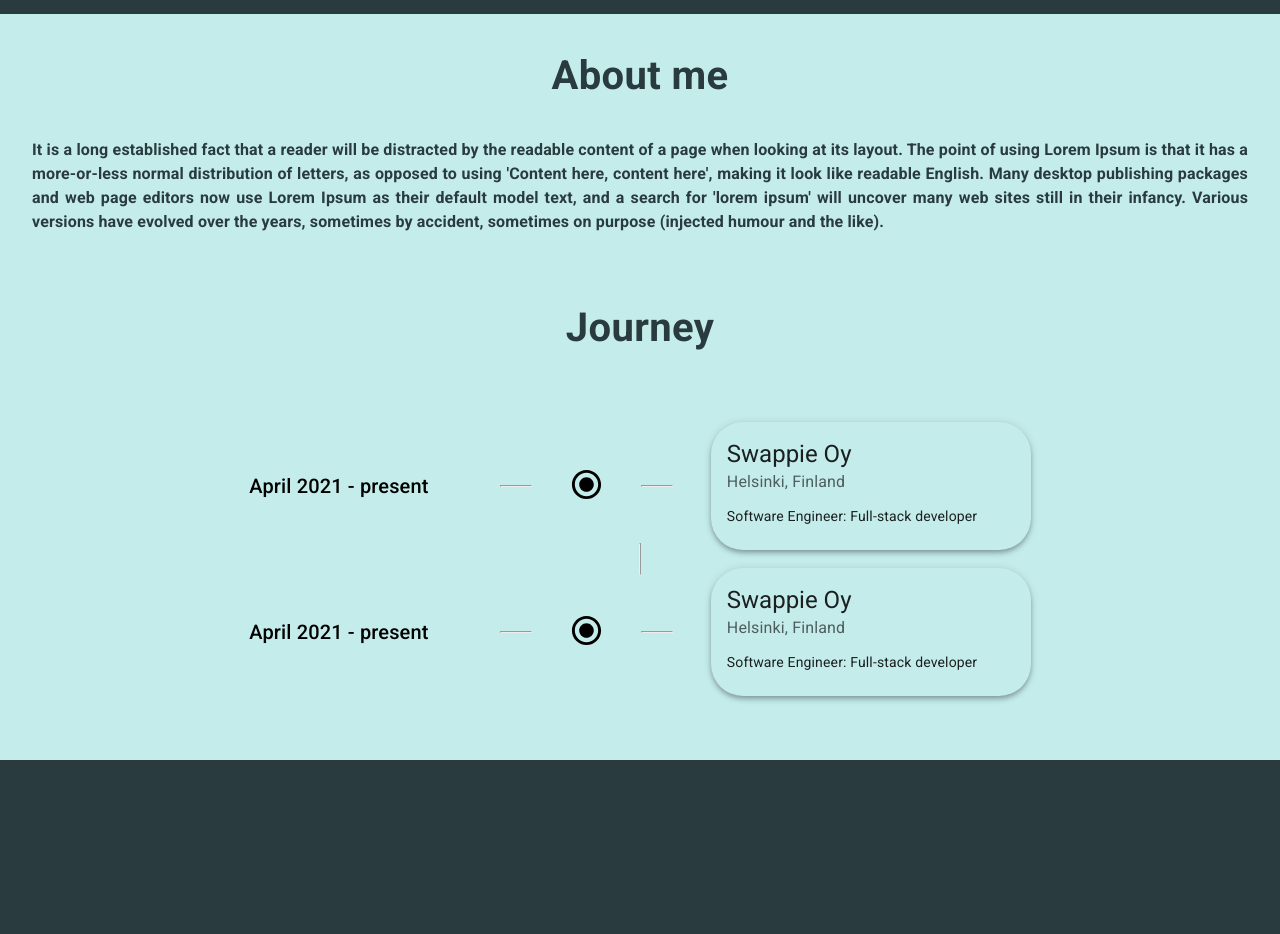
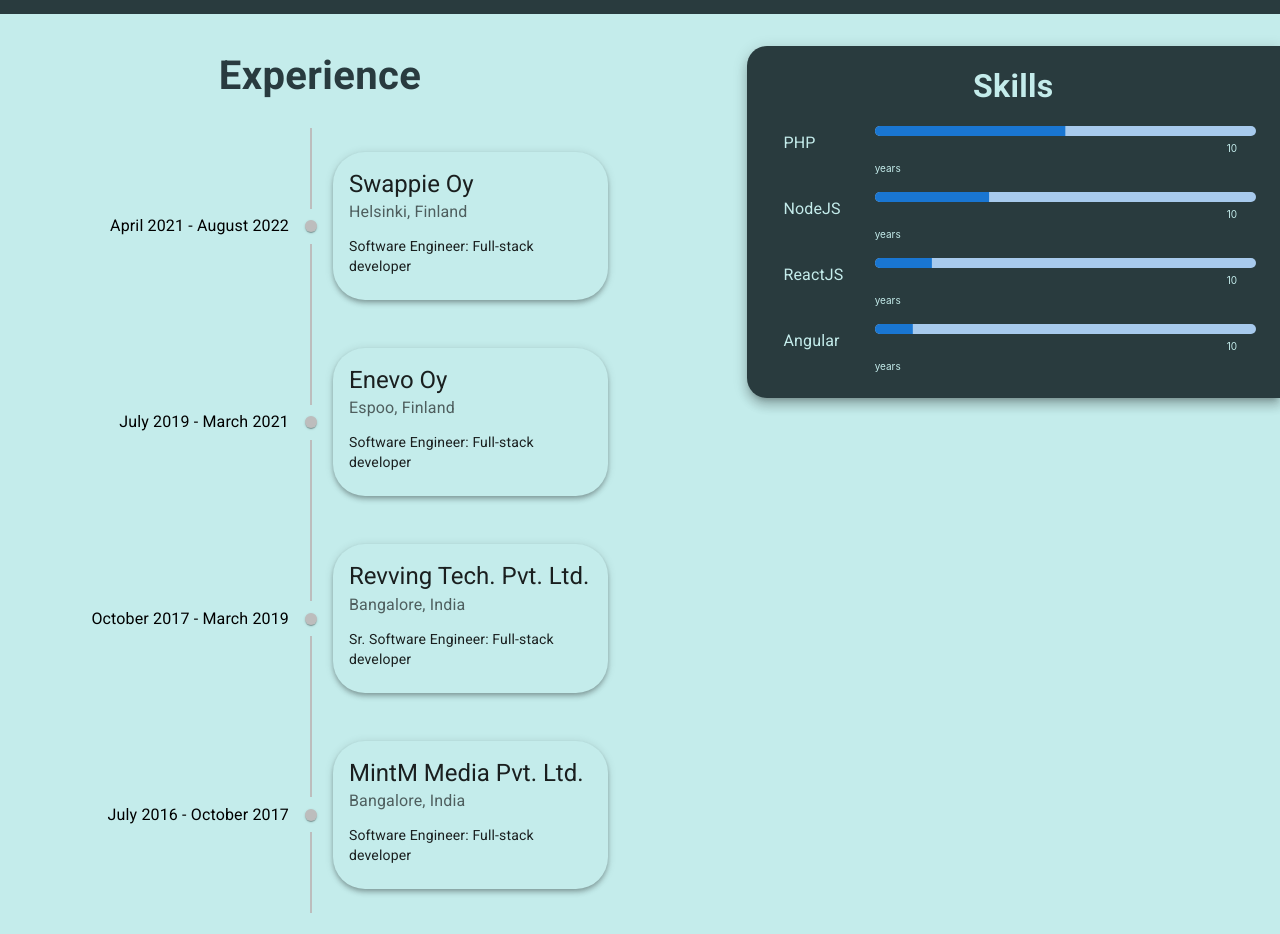
Before and after one commit to pkimtani/pkimtani.github.io, a React (Create React App) app: page / in a window 1280 px wide. Shown: the part 740-1674 px from the top of the page. Before the commit the page ends 1500 px from the top, so only its background shows below. Built offline with nearby package versions, Linux system fonts and the light colour scheme.

Commit message:
Drop about and journey for new design

```diff
--- a/package.json
+++ b/package.json
@@ -5,7 +5,8 @@
   "private": true,
   "dependencies": {
     "@mui/icons-material": "^5.8.2",
-    "@mui/material": "^5.7.0",
+    "@mui/lab": "^5.0.0-alpha.90",
+    "@mui/material": "^5.9.0",
     "@mui/styled-engine-sc": "^5.7.0",
     "@testing-library/jest-dom": "^5.16.4",
     "@testing-library/react": "^13.2.0",
--- a/src/App.style.tsx
+++ b/src/App.style.tsx
@@ -19,3 +19,10 @@
       padding: 1rem;
     }
 `
+
+export const BoxSpace = styled(Box)`
+    && {
+      margin: 1rem;
+      padding: 1rem;
+    }
+`
--- a/src/App.tsx
+++ b/src/App.tsx
@@ -4,6 +4,7 @@
 import {Landing} from "./sections/Landing";
 import {AboutMe} from "./sections/AboutMe";
 import {Journey} from "./sections/Journey";
+import {ExperienceAndSkills} from "./sections/ExperienceAndSkills";
 
 function ElevationScroll(props: { children: React.ReactElement }) {
     const {children} = props
@@ -49,7 +50,6 @@
         </ElevationScroll>
         <Toolbar/>
         <Landing />
-        <AboutMe />
-        <Journey />
+        <ExperienceAndSkills />
     </>
 }
--- /dev/null
+++ b/src/components/ExperienceTimelineItem.tsx
@@ -0,0 +1,34 @@
+import {
+    TimelineConnector,
+    TimelineContent,
+    TimelineDot,
+    TimelineItem,
+    TimelineOppositeContent,
+    TimelineSeparator
+} from "@mui/lab";
+import {JobCard} from "./JobCard";
+import React from "react";
+
+type ExperienceTimelineItemProps = {
+    start: string
+    end: string
+    company: string
+    location: string
+    role: string
+}
+
+export const ExperienceTimelineItem = (props: ExperienceTimelineItemProps) => {
+    return <TimelineItem>
+        <TimelineOppositeContent sx={{m: 'auto 0'}}>
+            { props.start } - { props.end }
+        </TimelineOppositeContent>
+        <TimelineSeparator>
+            <TimelineConnector/>
+            <TimelineDot/>
+            <TimelineConnector/>
+        </TimelineSeparator>
+        <TimelineContent sx={{py: '24px', px: 2}}>
+            <JobCard company={props.company} location={props.location} role={props.role}/>
+        </TimelineContent>
+    </TimelineItem>
+}
--- /dev/null
+++ b/src/components/Skill.style.tsx
@@ -0,0 +1,8 @@
+import {Box, styled} from "@mui/material";
+
+export const SkillWrapper = styled(Box)`
+    && {
+      display: flex;
+      align-items: center;
+    }
+`
--- /dev/null
+++ b/src/components/Skill.tsx
@@ -0,0 +1,26 @@
+import {Box, Tooltip} from "@mui/material";
+import {SkillMeter, SkillTitle} from "../sections/ExperienceAndSkills.style";
+import {PRIMARY_TEXT_COLOR} from "../utils/contatns";
+import React from "react";
+import {SkillWrapper} from "./Skill.style";
+
+type SkillProps = {
+    skill: string
+    experienceYears: number
+}
+
+export const Skill = (props: SkillProps) => {
+    return <SkillWrapper>
+        <Box sx={{minWidth: '5rem'}}>
+            <SkillTitle>{ props.skill }&nbsp;</SkillTitle>
+        </Box>
+        <Box sx={{width: '100%', mr: 1, ml: '2rem'}}>
+            <Tooltip title={props.experienceYears + ' years'} placement="top">
+                <span>
+                    <SkillMeter variant="determinate" value={props.experienceYears * 10}/>
+                    <span style={{color: `${PRIMARY_TEXT_COLOR}`, marginLeft: '22rem', fontSize: '10px'}}>10 years</span>
+                </span>
+            </Tooltip>
+        </Box>
+    </SkillWrapper>
+}
--- /dev/null
+++ b/src/sections/ExperienceAndSkills.style.tsx
@@ -0,0 +1,65 @@
+import {Box, LinearProgress, styled, Typography} from "@mui/material";
+import {PRIMARY_TEXT_COLOR, SECONDARY_BG_COLOR, SECONDARY_TEXT_COLOR} from "../utils/contatns";
+
+export const ExperienceAndSkillsDiv = styled(Box)`
+  && {
+    background-color: ${SECONDARY_BG_COLOR};
+  }
+`
+
+/**
+ * Experience
+ */
+
+export const ExperienceWrapper = styled(Box)`
+    && {
+      background-color: ${SECONDARY_BG_COLOR};
+    }
+`
+
+export const ExperienceTitleWrapper = styled(Typography)(({ theme }) => ({
+    backgroundColor: `${SECONDARY_BG_COLOR}`,
+    color: `${SECONDARY_TEXT_COLOR}`,
+    textAlign: 'center',
+    fontSize: '2.5rem',
+    fontWeight: 'bold',
+    [theme.breakpoints.down('sm')]: {
+        fontSize: '2rem',
+    }
+}))
+
+/**
+ * Skills
+ */
+export const SkillsTitleWrapper = styled(Typography)(({ theme }) => ({
+    color: `${PRIMARY_TEXT_COLOR}`,
+    textAlign: 'center',
+    fontSize: '2rem',
+    fontWeight: 'bold',
+    [theme.breakpoints.down('sm')]: {
+        fontSize: '2rem',
+    }
+}))
+
+export const SkillsWrapper = styled(Box)`
+    && {
+      max-width: 35rem;
+      height: 20rem;
+    }
+`
+
+export const SkillTitle = styled(Typography)`
+  && {
+    color: ${PRIMARY_TEXT_COLOR};
+    padding: 1rem 1rem 1rem 1.3rem;
+  }
+`
+
+export const SkillMeter = styled(LinearProgress)`
+    && {
+      height: 10px;
+      border-radius: 5px;
+      max-width: 25rem;
+      margin-top: 1rem;
+    }
+`
--- /dev/null
+++ b/src/sections/ExperienceAndSkills.tsx
@@ -0,0 +1,68 @@
+import {
+    ExperienceAndSkillsDiv,
+    ExperienceTitleWrapper,
+    ExperienceWrapper,
+    SkillsTitleWrapper,
+} from "./ExperienceAndSkills.style";
+import {BoxPadding} from "../App.style";
+import React from "react";
+import {Card, CardContent, Grid} from "@mui/material";
+import {Timeline,} from "@mui/lab";
+import {PRIMARY_BG_COLOR} from "../utils/contatns";
+import {ExperienceTimelineItem} from "../components/ExperienceTimelineItem";
+import {Skill} from "../components/Skill";
+
+export const ExperienceAndSkills = () => {
+    return <ExperienceAndSkillsDiv>
+        <BoxPadding/>
+        <Grid container direction={'row'} justifyContent={'flex-start'} alignItems="start">
+            <Grid item xs={12} md={6}>
+                <ExperienceTitleWrapper>Experience</ExperienceTitleWrapper>
+                <ExperienceWrapper>
+                    <Timeline>
+                        <ExperienceTimelineItem
+                            start={'April 2021'}
+                            end={'August 2022'}
+                            company={'Swappie Oy'}
+                            location={'Helsinki, Finland'}
+                            role={'Software Engineer: Full-stack developer'}
+                        />
+                        <ExperienceTimelineItem
+                            start={'July 2019'}
+                            end={'March 2021'}
+                            company={'Enevo Oy'}
+                            location={'Espoo, Finland'}
+                            role={'Software Engineer: Full-stack developer'}
+                        />
+                        <ExperienceTimelineItem
+                            start={'October 2017'}
+                            end={'March 2019'}
+                            company={'Revving Tech. Pvt. Ltd.'}
+                            location={'Bangalore, India'}
+                            role={'Sr. Software Engineer: Full-stack developer'}
+                        />
+                        <ExperienceTimelineItem
+                            start={'July 2016'}
+                            end={'October 2017'}
+                            company={'MintM Media Pvt. Ltd.'}
+                            location={'Bangalore, India'}
+                            role={'Software Engineer: Full-stack developer'}
+                        />
+                    </Timeline>
+                </ExperienceWrapper>
+            </Grid>
+            <Grid item xs={12} md={1}/>
+            <Grid item xs={12} md={5}>
+                <Card raised={true} sx={{backgroundColor: `${PRIMARY_BG_COLOR}`, borderRadius: '20px 0 0 20px'}}>
+                    <CardContent>
+                        <SkillsTitleWrapper>Skills</SkillsTitleWrapper>
+                        <Skill skill={'PHP'} experienceYears={5}/>
+                        <Skill skill={'NodeJS'} experienceYears={3}/>
+                        <Skill skill={'ReactJS'} experienceYears={1.5}/>
+                        <Skill skill={'Angular'} experienceYears={1}/>
+                    </CardContent>
+                </Card>
+            </Grid>
+        </Grid>
+    </ExperienceAndSkillsDiv>
+}
--- a/src/sections/Landing.style.tsx
+++ b/src/sections/Landing.style.tsx
@@ -1,18 +1,7 @@
 import {Box, IconButton, styled, Typography} from "@mui/material";
-import {PRIMARY_BG_COLOR, PRIMARY_TEXT_COLOR} from "../utils/contatns";
+import {PRIMARY_TEXT_COLOR} from "../utils/contatns";
 
-export const LandingDiv = styled(Box)`
-  && {
-    background-color: ${PRIMARY_BG_COLOR};
-  }
-`
-
-export const BoxSpace = styled(Box)`
-    && {
-      margin: 1rem;
-      padding: 1rem;
-    }
-`
+export const LandingDiv = styled(Box)``
 
 export const BoxMargin = styled(Box)`
     && {
--- a/src/sections/Landing.tsx
+++ b/src/sections/Landing.tsx
@@ -3,12 +3,12 @@
 import {GitHub, LinkedIn, PinDrop} from "@mui/icons-material";
 import {
     BoxMargin,
-    BoxSpace,
     FullStackDeveloperWrapper, GithubIconWrapper,
     IOTEnthusiastWrapper,
     LandingDiv,
     MobileDeveloperWrapper,
 } from "./Landing.style";
+import {BoxSpace} from "../App.style";
 
 export const Landing = () => {
     return <LandingDiv>
```
Also changed, not shown: 1 other file (tests, documents, lock files or other folders).
